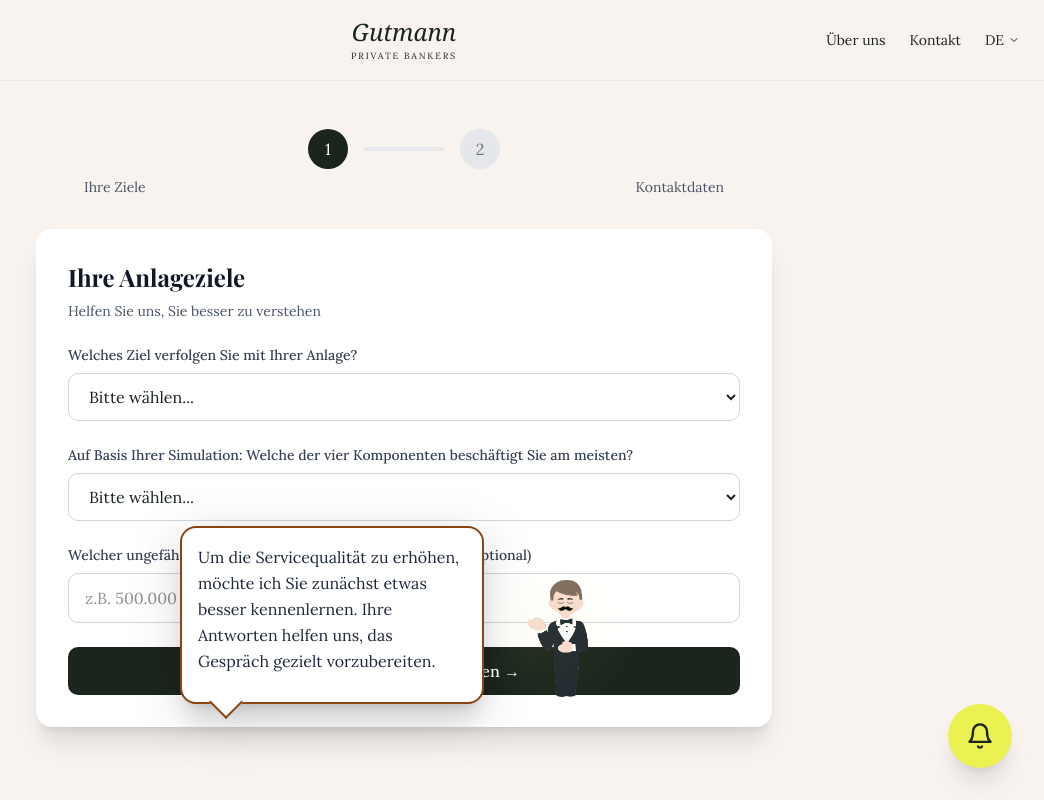
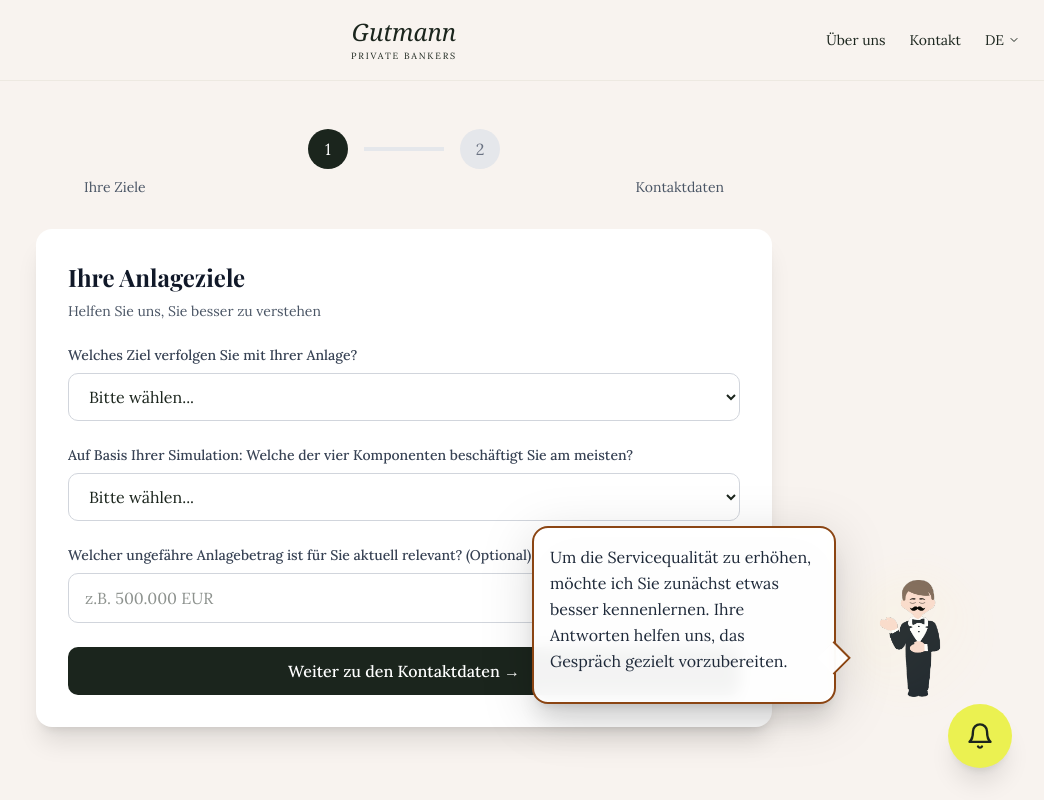
Before and after one commit to bbntsc/kahane-dashboard, a Next.js app: page /contact in a window 1280 px wide. Shown: the whole page, without its empty margins (236-1280 px from the left). Built offline with nearby package versions, Linux system fonts and the light colour scheme; a web font is replaced by a local one.

Commit message:
feat: reposition concierge to avoid form overlap
Move concierge to right side for better visibility and spacing.

#VERCEL_SKIP

Co-authored-by: null <186763117+bbntsc@users.noreply.github.com>

```diff
--- a/components/animated-concierge.tsx
+++ b/components/animated-concierge.tsx
@@ -43,26 +43,28 @@ export function AnimatedConcierge({ message, onNext, onSkip, showOptions, positi
 
   const positionClass = {
     left: "left-4 md:left-8",
-    right: "right-4 md:right-8",
+    right: "right-4 md:right-12 lg:right-16",
     center: "left-1/2 -translate-x-1/2",
   }[position]
 
+  const bubbleOnLeft = position === "right"
+
   return (
-    <div className={`fixed bottom-24 ${positionClass} z-50 flex items-end gap-4 max-w-md`}>
-      {/* Speech Bubble */}
+    <div className={`fixed bottom-24 ${positionClass} z-40 flex items-end gap-4 max-w-md`}>
+      {bubbleOnLeft && (
         <AnimatePresence>
           <motion.div
             initial={{ opacity: 0, scale: 0.8, y: 20 }}
             animate={{ opacity: 1, scale: 1, y: 0 }}
             exit={{ opacity: 0, scale: 0.8 }}
             transition={{ type: "spring", stiffness: 300, damping: 25 }}
-          className="relative bg-white border-2 border-[#8B4513] rounded-2xl shadow-xl p-4 max-w-sm"
+            className="relative bg-white/95 backdrop-blur-sm border-2 border-[#8B4513] rounded-2xl shadow-xl p-4 max-w-xs"
             style={{
               filter: "drop-shadow(0 10px 25px rgba(0, 0, 0, 0.15))",
             }}
           >
-          {/* Speech bubble tail */}
-          <div className="absolute -bottom-3 left-8 w-6 h-6 bg-white border-r-2 border-b-2 border-[#8B4513] transform rotate-45" />
+            {/* Speech bubble tail pointing right */}
+            <div className="absolute -right-3 bottom-8 w-6 h-6 bg-white/95 backdrop-blur-sm border-r-2 border-t-2 border-[#8B4513] transform rotate-45" />
 
             <p className="text-sm md:text-base text-gray-800 leading-relaxed mb-3">{message}</p>
 
@@ -88,6 +90,7 @@ export function AnimatedConcierge({ message, onNext, onSkip, showOptions, positi
             )}
           </motion.div>
         </AnimatePresence>
+      )}
 
       {/* Animated Concierge Character */}
       <motion.div
@@ -125,6 +128,47 @@ export function AnimatedConcierge({ message, onNext, onSkip, showOptions, positi
           className="absolute inset-0 bg-gradient-to-br from-yellow-200/20 to-transparent rounded-full blur-lg"
         />
       </motion.div>
+
+      {!bubbleOnLeft && (
+        <AnimatePresence>
+          <motion.div
+            initial={{ opacity: 0, scale: 0.8, y: 20 }}
+            animate={{ opacity: 1, scale: 1, y: 0 }}
+            exit={{ opacity: 0, scale: 0.8 }}
+            transition={{ type: "spring", stiffness: 300, damping: 25 }}
+            className="relative bg-white/95 backdrop-blur-sm border-2 border-[#8B4513] rounded-2xl shadow-xl p-4 max-w-sm"
+            style={{
+              filter: "drop-shadow(0 10px 25px rgba(0, 0, 0, 0.15))",
+            }}
+          >
+            {/* Speech bubble tail */}
+            <div className="absolute -bottom-3 left-8 w-6 h-6 bg-white/95 backdrop-blur-sm border-r-2 border-b-2 border-[#8B4513] transform rotate-45" />
+
+            <p className="text-sm md:text-base text-gray-800 leading-relaxed mb-3">{message}</p>
+
+            {showOptions && (
+              <div className="flex gap-2 mt-4">
+                {onNext && (
+                  <button
+                    onClick={onNext}
+                    className="flex-1 bg-[#8B4513] hover:bg-[#6B3410] text-white px-4 py-2 rounded-lg text-sm font-medium transition-colors"
+                  >
+                    Verstanden
+                  </button>
+                )}
+                {onSkip && (
+                  <button
+                    onClick={onSkip}
+                    className="flex-1 bg-gray-200 hover:bg-gray-300 text-gray-800 px-4 py-2 rounded-lg text-sm font-medium transition-colors"
+                  >
+                    Überspringen
+                  </button>
+                )}
+              </div>
+            )}
+          </motion.div>
+        </AnimatePresence>
+      )}
     </div>
   )
 }
--- a/components/contact-form.tsx
+++ b/components/contact-form.tsx
@@ -101,7 +101,7 @@ export function ContactForm() {
 
         <AnimatedConcierge
           message="Ausgezeichnet! Wir freuen uns darauf, Sie bei Ihrer Anlageentscheidung zu unterstützen."
-          position="center"
+          position="right"
         />
       </div>
     )
@@ -279,7 +279,7 @@ export function ContactForm() {
           )}
         </motion.div>
 
-        <AnimatedConcierge message={getConciergeMessage()} position="center" />
+        <AnimatedConcierge message={getConciergeMessage()} position="right" />
       </div>
 
       {/* Feedback Modal */}
```
Lines whose indentation alone changed are shown as unchanged.
